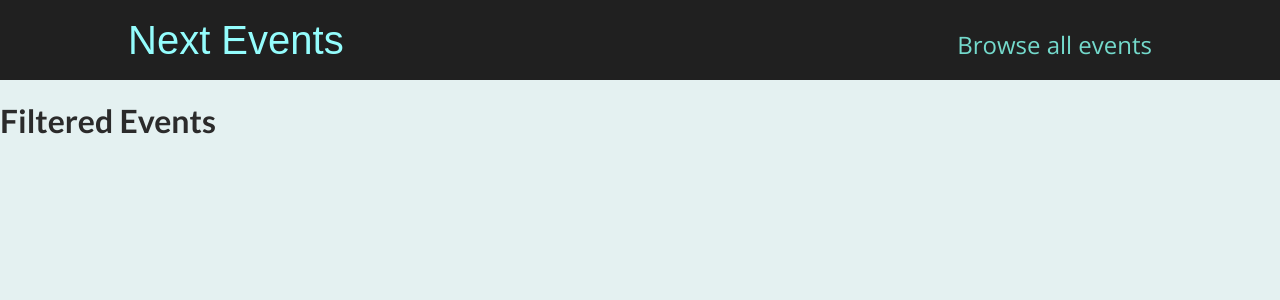
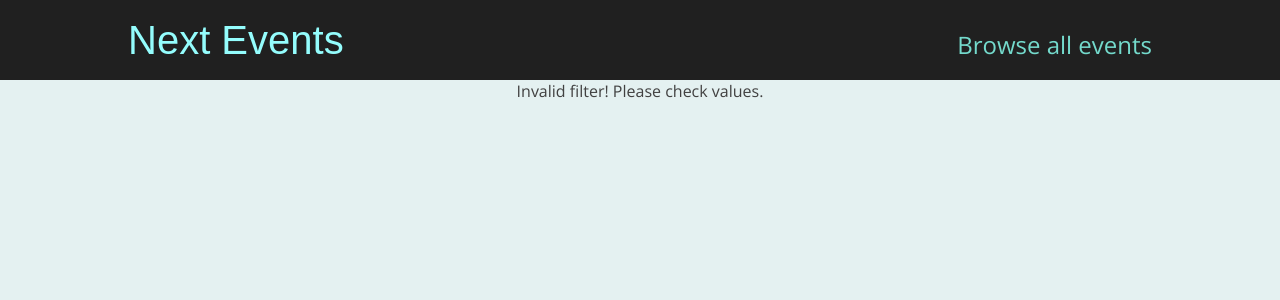
Before and after one commit to srivishp/events-project, a Next.js app: page /events/e2 in a window 1280 px wide. Shown: the top 300 px of the page. Built offline with nearby package versions, Linux system fonts and the light colour scheme.

Commit message:
Extract & display filtered events

```diff
--- a/pages/events/[...eventSlug].js
+++ b/pages/events/[...eventSlug].js
@@ -1,5 +1,49 @@
+import { useRouter } from "next/router";
+import { getFilteredEvents } from "@/dummy-data";
+import EventList from "@/components/events/EventList";
+
 function FilteredEvents() {
-  return <h1>Filtered Events</h1>;
+  const router = useRouter();
+
+  //# Here, in filterData, router.query.slug should have the name of the catch-all file
+  //-> In my case, it is router.query.eventSlug (because my file name is [...eventSlug].js)
+  const filterData = router.query.eventSlug;
+  console.log(filterData);
+
+  if (!filterData) {
+    return <p className="center">Loading...</p>;
+  }
+  const filteredYear = filterData[0];
+  const filteredMonth = filterData[1];
+
+  const numYear = +filteredYear;
+  const numMonth = +filteredMonth;
+
+  if (
+    isNaN(numYear) ||
+    isNaN(numMonth) ||
+    numYear > 2030 ||
+    numYear < 2021 ||
+    numMonth < 1 ||
+    numMonth > 12
+  ) {
+    return <p className="center">Invalid filter! Please check values.</p>;
+  }
+
+  const filteredEvents = getFilteredEvents({
+    year: numYear,
+    month: numMonth,
+  });
+
+  if (!filteredEvents || filteredEvents.length === 0) {
+    return <p className="center">No events found for the chosen filter!</p>;
+  }
+
+  return (
+    <div>
+      <EventList items={filteredEvents} />
+    </div>
+  );
 }
 
 export default FilteredEvents;
--- a/pages/events/[eventId].js
+++ b/pages/events/[eventId].js
@@ -10,7 +10,7 @@
   const event = getEventById(eventId);
 
   if (!event) {
-    return <p>No event found</p>;
+    return <p className="center">No event found</p>;
   }
 
   return (
--- a/pages/events/index.js
+++ b/pages/events/index.js
@@ -9,9 +9,9 @@
 
   function findEventsHandler(year, month) {
     //? Next JS Smart feature
-    // for one argument, the [...slug] will not be used
+    // for one argument, the [...eventSlug] will not be used
     // since [eventId] already exists for a single value
-    // [...slug] only works if more than one arg is present
+    // [...eventSlug] only works if more than one arg is present
     const fullPath = `/events/${year}/${month}`;
 
     router.push(fullPath);
```
